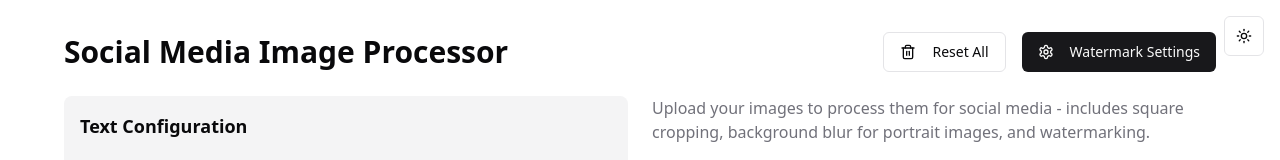
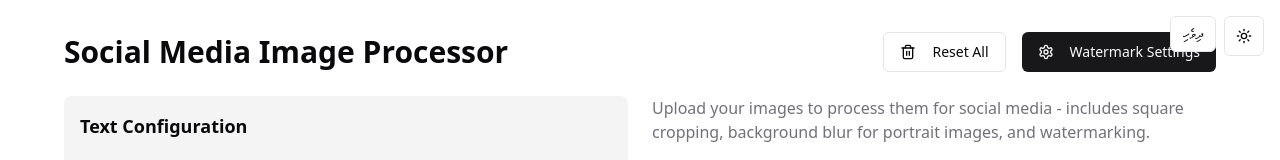
Before and after one commit to nellaidhooesms/framly, a React (Vite) app: page / in a window 1280 px wide. Shown: the top 160 px of the page. Built offline with nearby package versions, Linux system fonts and the light colour scheme.

Commit message:
Add i18next for language support
Implement dual language support using i18next and add a language switch toggle to allow users to switch between languages.
[skip gpt_engineer]

```diff
--- a/package.json
+++ b/package.json
@@ -45,6 +45,7 @@
     "cmdk": "^1.0.0",
     "date-fns": "^3.6.0",
     "embla-carousel-react": "^8.3.0",
+    "i18next": "^24.2.2",
     "input-otp": "^1.2.4",
     "jszip": "^3.10.1",
     "lucide-react": "^0.462.0",
@@ -54,6 +55,7 @@
     "react-dom": "^18.3.1",
     "react-dropzone": "^14.3.5",
     "react-hook-form": "^7.53.0",
+    "react-i18next": "^15.4.0",
     "react-resizable-panels": "^2.1.3",
     "react-router-dom": "^6.26.2",
     "recharts": "^2.12.7",
--- a/src/App.tsx
+++ b/src/App.tsx
@@ -5,8 +5,10 @@ import { QueryClient, QueryClientProvider } from "@tanstack/react-query";
 import { BrowserRouter, Routes, Route } from "react-router-dom";
 import { ThemeProvider } from "./components/ThemeProvider";
 import { ThemeToggle } from "./components/ThemeToggle";
+import { LanguageToggle } from "./components/LanguageToggle";
 import Index from "./pages/Index";
 import WatermarkConfig from "./pages/WatermarkConfig";
+import "./i18n/config";
 
 const queryClient = new QueryClient();
 
@@ -17,6 +19,7 @@ const App = () => (
         <div className="fixed top-4 right-4 z-50">
           <ThemeToggle />
         </div>
+        <LanguageToggle />
         <Toaster />
         <Sonner />
         <BrowserRouter>
--- a/src/components/ImagePreview.tsx
+++ b/src/components/ImagePreview.tsx
@@ -1,6 +1,7 @@
 import { useState } from "react";
 import { Skeleton } from "./ui/skeleton";
 import { Play } from "lucide-react";
+import { useTranslation } from "react-i18next";
 
 interface ImagePreviewProps {
   src: string;
@@ -20,6 +21,7 @@ export const ImagePreview = ({
   selectedFont,
 }: ImagePreviewProps) => {
   const [isLoaded, setIsLoaded] = useState(false);
+  const { t } = useTranslation();
 
   return (
     <div className="relative rounded-lg overflow-hidden animate-fade-up">
@@ -49,7 +51,7 @@ export const ImagePreview = ({
         {isProcessing ? (
           <div className="flex flex-col items-center gap-2">
             <div className="w-8 h-8 border-2 border-white border-t-transparent rounded-full animate-spin" />
-            <span className="text-white text-sm font-medium">Processing...</span>
+            <span className="text-white text-sm font-medium">{t('processing')}</span>
           </div>
         ) : (
           <button
@@ -57,7 +59,7 @@ export const ImagePreview = ({
             className="flex items-center gap-2 px-4 py-2 bg-primary text-primary-foreground rounded-md hover:bg-primary/90 transition-colors"
           >
             <Play className="w-4 h-4" />
-            Process
+            {t('processImage')}
           </button>
         )}
       </div>
--- /dev/null
+++ b/src/components/LanguageToggle.tsx
@@ -0,0 +1,22 @@
+import { Button } from "./ui/button";
+import { useTranslation } from "react-i18next";
+
+export const LanguageToggle = () => {
+  const { i18n } = useTranslation();
+
+  const toggleLanguage = () => {
+    const newLang = i18n.language === 'en' ? 'dv' : 'en';
+    i18n.changeLanguage(newLang);
+  };
+
+  return (
+    <Button
+      variant="outline"
+      size="sm"
+      onClick={toggleLanguage}
+      className="fixed top-4 right-16 z-50"
+    >
+      {i18n.language === 'en' ? 'ދިވެހި' : 'English'}
+    </Button>
+  );
+};
--- /dev/null
+++ b/src/i18n/config.ts
@@ -0,0 +1,44 @@
+import i18n from 'i18next';
+import { initReactI18next } from 'react-i18next';
+
+const resources = {
+  en: {
+    translation: {
+      "processImage": "Process",
+      "processing": "Processing...",
+      "uploadImages": "Upload Images",
+      "dragDrop": "Drag and drop images here, or click to select files",
+      "processAll": "Process All",
+      "downloadAll": "Download All",
+      "downloadSeparately": "Download Separately",
+      "reset": "Reset All",
+      "watermarkSettings": "Watermark Settings"
+    }
+  },
+  dv: {
+    translation: {
+      "processImage": "ޕްރޮސެސް",
+      "processing": "ޕްރޮސެސް ކުރަނީ...",
+      "uploadImages": "ފޮޓޯ އަޕްލޯޑް ކުރުން",
+      "dragDrop": "ފޮޓޯ މިތަނަށް ދެމާލާ ނުވަތަ ފޮޓޯ ހޮވުމަށް ފިތާލާ",
+      "processAll": "ހުރިހާ ފޮޓޯއެއް ޕްރޮސެސް ކުރުން",
+      "downloadAll": "ހުރިހާ ފޮޓޯއެއް ޑައުންލޯޑް ކުރުން",
+      "downloadSeparately": "ވަކިވަކިން ޑައުންލޯޑް ކުރުން",
+      "reset": "އަލުން ފަށާ",
+      "watermarkSettings": "ވޯޓަރމާކް ސެޓިންގްސް"
+    }
+  }
+};
+
+i18n
+  .use(initReactI18next)
+  .init({
+    resources,
+    lng: "en",
+    fallbackLng: "en",
+    interpolation: {
+      escapeValue: false
+    }
+  });
+
+export default i18n;
--- a/src/main.tsx
+++ b/src/main.tsx
@@ -1,5 +1,6 @@
 import { createRoot } from 'react-dom/client'
 import App from './App.tsx'
 import './index.css'
+import './i18n/config';
 
 createRoot(document.getElementById("root")!).render(<App />);
```
Also changed, not shown: 1 other file (tests, documents, lock files or other folders).
